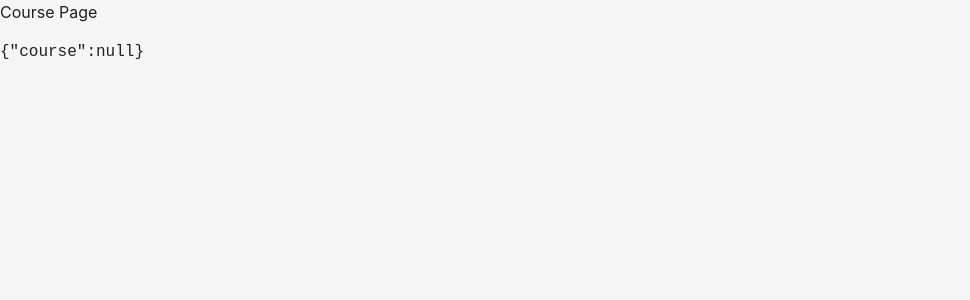
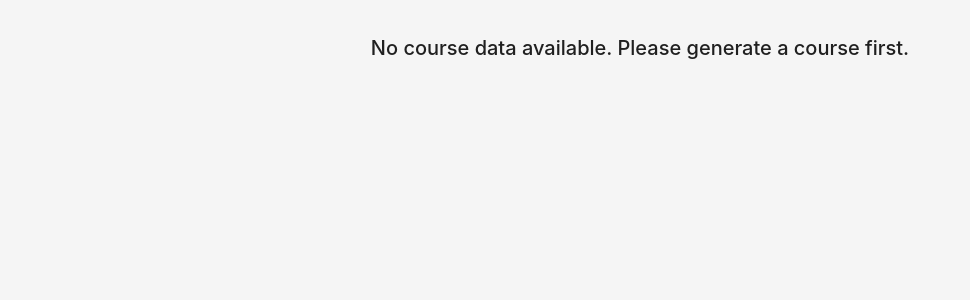
Before and after one commit to lorene-k/learnapp, a Next.js app in the folder app/frontend/: page /course in a window 1280 px wide. Shown: the top 300 px of the page, without its empty margins (0-970 px from the left). Built offline with nearby package versions, Linux system fonts and the light colour scheme.

Commit message:
formatting course response

```diff
--- a/app/frontend/app/course/page.tsx
+++ b/app/frontend/app/course/page.tsx
@@ -1,13 +1,25 @@
 "use client"
-import { Box } from "@mui/material";
+import { Typography, Box } from "@mui/material";
 import { useCourseContext } from "../hooks/useCourseContext";
+import type { CourseResponse } from "../types/types";
 
 export default function ShowCourse() {
-    const course = useCourseContext();
+    const { course } = useCourseContext();
+    if (!course)
+        return <Typography variant="h6" sx={{ mt: 4, textAlign: "center" }}>No course data available. Please generate a course first.</Typography>;
+    const { title, description, lessons } = course as CourseResponse;
     return (
-        <Box>
-            <div>Course Page</div>
-            <pre>{JSON.stringify(course)}</pre>
+        <Box sx={{ maxWidth: 800, mx: "auto", mt: 4, px: 2 }}>
+            <Typography variant="h1" sx={{ mb: 3 }}>{title}</Typography>
+            <Typography variant="body1" sx={{ mb: 3 }}>{description}</Typography>
+            <Typography variant="h2" sx={{ mb: 3 }}>Lessons</Typography>
+            <Box sx={{ mb: 4, p: 2, border: "1px solid #ccc", borderRadius: 2 }}>{
+                lessons.map((lesson) => (
+                    <Box key={lesson.title} sx={{ mb: 2 }}>
+                        <Typography variant="h3">{lesson.title}</Typography>
+                        <Typography variant="body2" sx={{ mb: 3 }}>{lesson.content}</Typography>
+                    </Box>
+                ))}</Box>
         </Box>
     );
 }
--- a/app/frontend/app/theme/theme.ts
+++ b/app/frontend/app/theme/theme.ts
@@ -3,7 +3,8 @@ import { createTheme } from '@mui/material/styles';
 const typography = {
     fontFamily: '"Inter", sans-serif',
     h1: { fontSize: '3rem', fontWeight: 700 },
-    h2: { fontSize: '2.5rem', fontWeight: 600 },
+    h2: { fontSize: '2rem', fontWeight: 600 },
+    h3: { fontSize: '1rem', fontWeight: 600 },
     body1: { fontSize: '1rem', fontWeight: 400 },
     body2: { fontSize: '0.875rem', fontWeight: 400 },
 }
```
